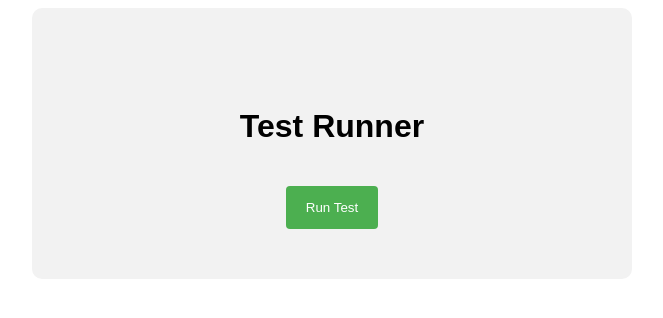
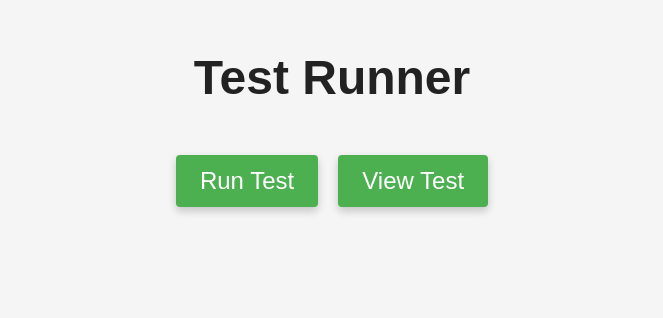
Before and after one commit to hiepqd02/AutomationTest, a Flask app: page / in a window 1280 px wide. Shown: the top 318 px of the page, without its empty margins (308-971 px from the left). Run offline with Flask 2, Linux system fonts and the light colour scheme.

Commit message:
add view button

```diff
--- a/FirstFlaskApp/templates/index.html
+++ b/FirstFlaskApp/templates/index.html
@@ -8,36 +8,47 @@
     body {
       font-family: Arial, sans-serif;
       text-align: center;
+      background-color: #f5f5f5;
     }
 
     h1 {
       margin-top: 50px;
+      font-size: 3em;
+      color: #222;
     }
 
     .container {
-      display: inline-block;
-      width: 500px;
-      padding: 50px;
-      background-color: #f2f2f2;
-      border-radius: 10px;
+      display: flex; /* Set the display property to flex */
+      justify-content: center; /* Center the buttons horizontally */
+      margin-top: 50px;
     }
 
-    button {
+    .container button {
+      margin: 0 10px; /* Add some space between the buttons */
+      font-size: 1.5em;
       background-color: #4CAF50;
       color: white;
-      padding: 14px 20px;
-      margin-top: 20px;
+      padding: 0.5em 1em;
       border: none;
       border-radius: 4px;
       cursor: pointer;
+      box-shadow: 0 4px 8px 0 rgba(0,0,0,0.2);
+      transition: 0.3s;
+    }
+
+    .container button:hover {
+      box-shadow: 0 8px 16px 0 rgba(0,0,0,0.2);
     }
   </style>
 </head>
 <body>
+  <h1>Test Runner</h1>
   <div class="container">
-    <h1>Test Runner</h1>
-    <form action="{{ url_for('run_tests') }}" method="post">
+    <form action="{{ url_for('run_script') }}" method="post">
       <button type="submit">Run Test</button>
+    </form>
+    <form action="{{ url_for('report') }}" method="get">
+      <button type="submit">View Test</button>
     </form>
   </div>
 </body>
```
